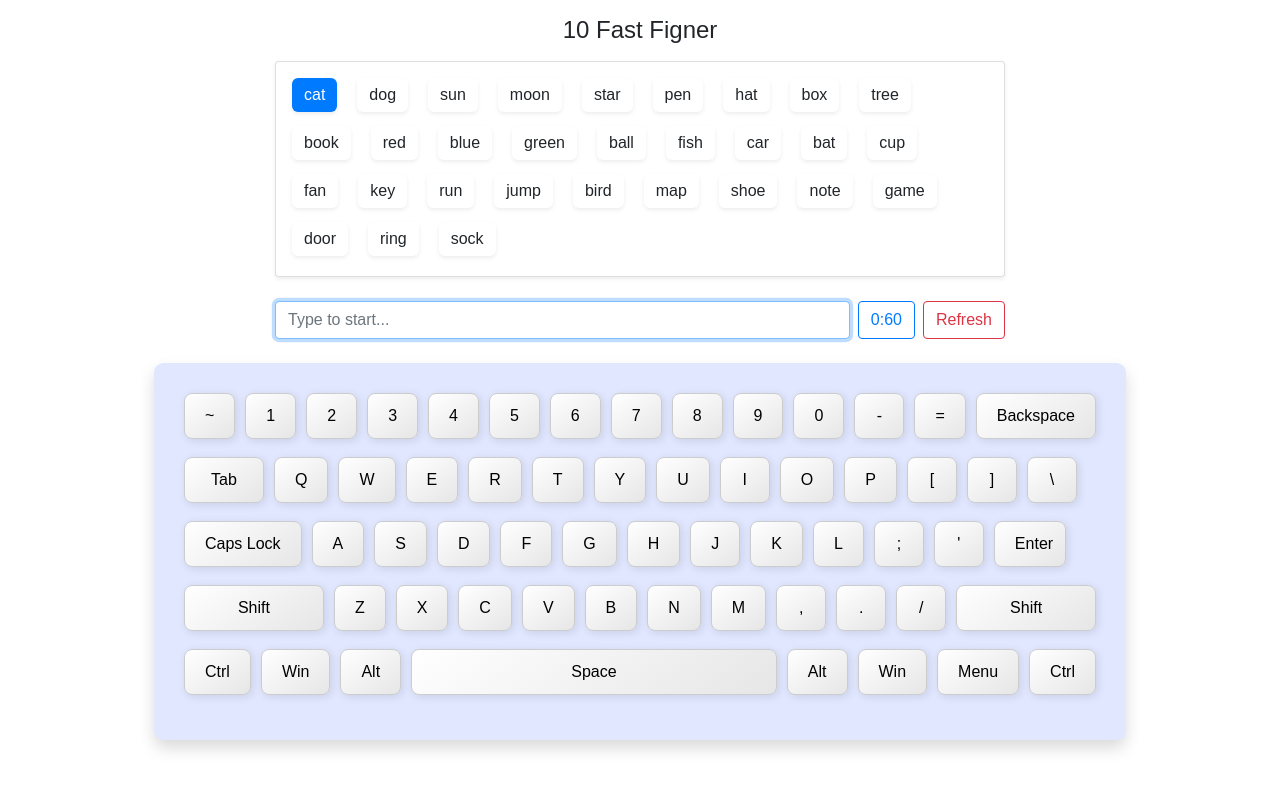
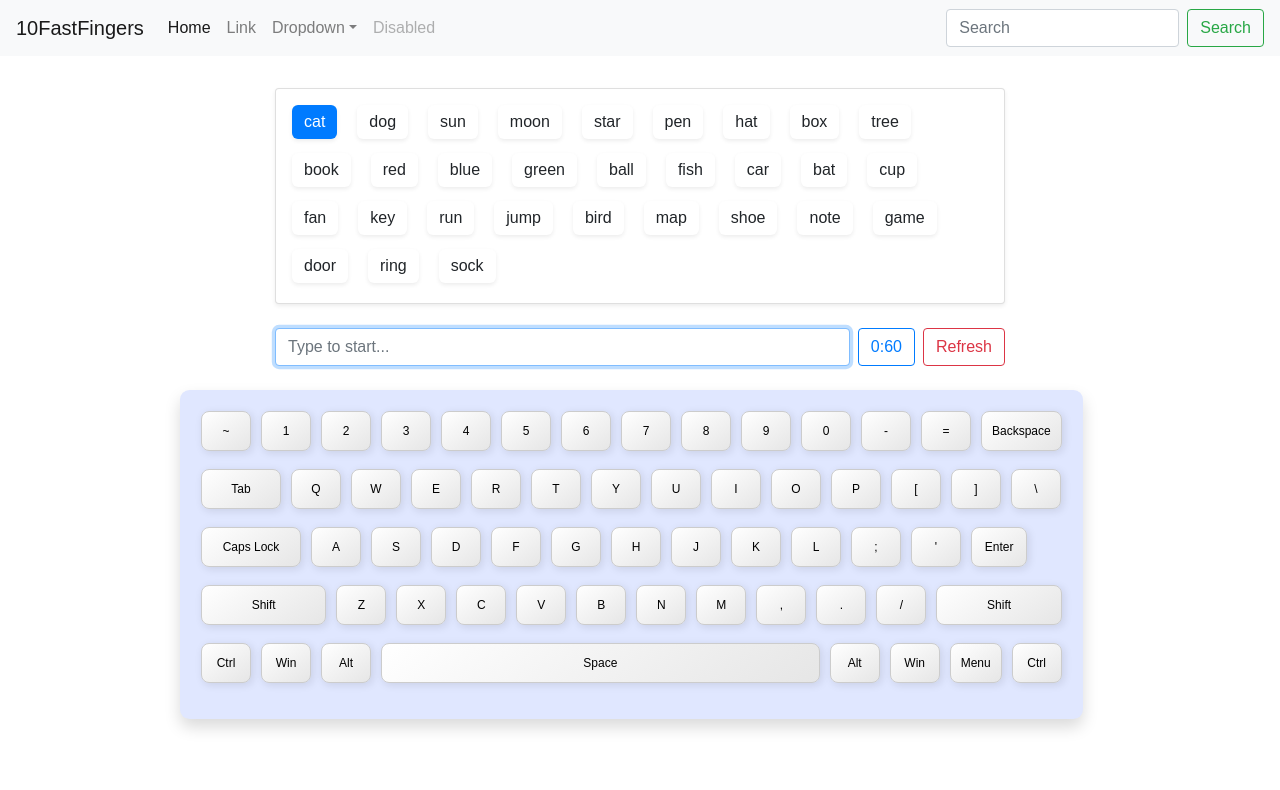
Before and after one commit to ajaymarathe/10-fast-fingers, a React (Create React App) app: page / in a window 1280 px wide. Shown: the top 790 px of the page. Built offline with nearby package versions, Linux system fonts and the light colour scheme; the HTML template or start-up script is replaced by a standard one.

Commit message:
minor ui & functional fixes

```diff
--- a/src/App.js
+++ b/src/App.js
@@ -2,9 +2,10 @@
 import "./App.css";
 import Keyboard from "./Components/Keyboard";
 import WordBox from "./Components/WordBox";
+import Navbar from "./Components/Navbar";
 
 function App() {
-  const [currentKey, setCurrentKeys] = useState("")
+  const [currentKey, setCurrentKeys] = useState("");
 
   const listOfWords = [
     "cat",
@@ -40,15 +41,19 @@
   ];
 
   return (
-    <div className="container">
-      <div className="row justify-content-center">
-        <div className="col-md-8 mt-3">
-          <h4 className="text-center">10 Fast Figner</h4>
-          <WordBox words={listOfWords} setCurrentKeys={ setCurrentKeys } />
+    <>
+      <Navbar />
+      <div className="container">
+        <div className="row justify-content-center">
+          <div className="col-md-8 mt-3">
+            <WordBox words={listOfWords} setCurrentKeys={setCurrentKeys} />
+          </div>
+          <div className="col-md-10">
+            <Keyboard currentKey={currentKey} />
+          </div>
         </div>
-        <Keyboard currentKey={ currentKey } />
       </div>
-    </div>
+    </>
   );
 }
 
--- a/src/Components/Keyboard.js
+++ b/src/Components/Keyboard.js
@@ -29,7 +29,7 @@
 
 const Keyboard = ({ currentKey }) => {
   return (
-    <div className="keyboard-container mt-3 mb-5">
+    <div className="keyboard-container mt-3">
       <div className="main-keys">
         {mainKeys.map((row, rowIndex) => (
           <div key={rowIndex} className="keyboard-row">
@@ -38,7 +38,7 @@
                 <button
                   key={keyIndex}
                   className={`key-button ${
-                    currentKey?.toUpperCase() === key.toUpperCase()
+                    currentKey?.toUpperCase() === key?.toUpperCase()
                       ? "text-primary selected-key"
                       : ""
                   } ${key === "Backspace" ? "backspace-key" : ""} ${
--- /dev/null
+++ b/src/Components/Navbar.js
@@ -0,0 +1,71 @@
+/* eslint-disable jsx-a11y/anchor-is-valid */
+import React from "react";
+
+function Navbar() {
+  return (
+    <>
+      <nav className="navbar navbar-expand-lg navbar-light bg-light">
+        <a className="navbar-brand">10FastFingers</a>
+        <button
+          className="navbar-toggler"
+          type="button"
+          data-toggle="collapse"
+          data-target="#navbarSupportedContent"
+          aria-controls="navbarSupportedContent"
+          aria-expanded="false"
+          aria-label="Toggle navigation"
+        >
+          <span className="navbar-toggler-icon"></span>
+        </button>
+
+        <div className="collapse navbar-collapse" id="navbarSupportedContent">
+          <ul className="navbar-nav mr-auto">
+            <li className="nav-item active">
+              <a className="nav-link">
+                Home <span className="sr-only">(current)</span>
+              </a>
+            </li>
+            <li className="nav-item">
+              <a className="nav-link">Link</a>
+            </li>
+            <li className="nav-item dropdown">
+              <a
+                className="nav-link dropdown-toggle"
+                role="button"
+                data-toggle="dropdown"
+                aria-expanded="false"
+              >
+                Dropdown
+              </a>
+              <div className="dropdown-menu">
+                <a className="dropdown-item">Action</a>
+                <a className="dropdown-item">Another action</a>
+                <div className="dropdown-divider"></div>
+                <a className="dropdown-item">Something else here</a>
+              </div>
+            </li>
+            <li className="nav-item">
+              <a className="nav-link disabled">Disabled</a>
+            </li>
+          </ul>
+          <form className="form-inline my-2 my-lg-0">
+            <input
+              className="form-control mr-sm-2"
+              type="search"
+              placeholder="Search"
+              aria-label="Search"
+            />
+            <button
+              className="btn btn-outline-success my-2 my-sm-0"
+              type="submit"
+            >
+              Search
+            </button>
+          </form>
+        </div>
+      </nav>
+    </>
+  );
+}
+
+export default Navbar;
--- a/src/Styles/Keyboard.css
+++ b/src/Styles/Keyboard.css
@@ -1,6 +1,6 @@
 .keyboard-container {
   display: inline-block;
-  padding: 25px;
+  padding: 1em;
   background-color: #e0e7ff;
   border-radius: 0.6em;
   box-shadow: 0 8px 16px rgba(0, 0, 0, 0.15);
@@ -23,9 +23,9 @@
   background: linear-gradient(145deg, #ffffff, #e6e6e6);
   border: 1px solid #ccc;
   border-radius: 8px;
-  padding: 10px 20px;
+  padding: 10px 10px;
   margin: 5px;
-  font-size: 16px;
+  font-size: 12px;
   cursor: pointer;
   text-align: center;
   min-width: 50px;
```
